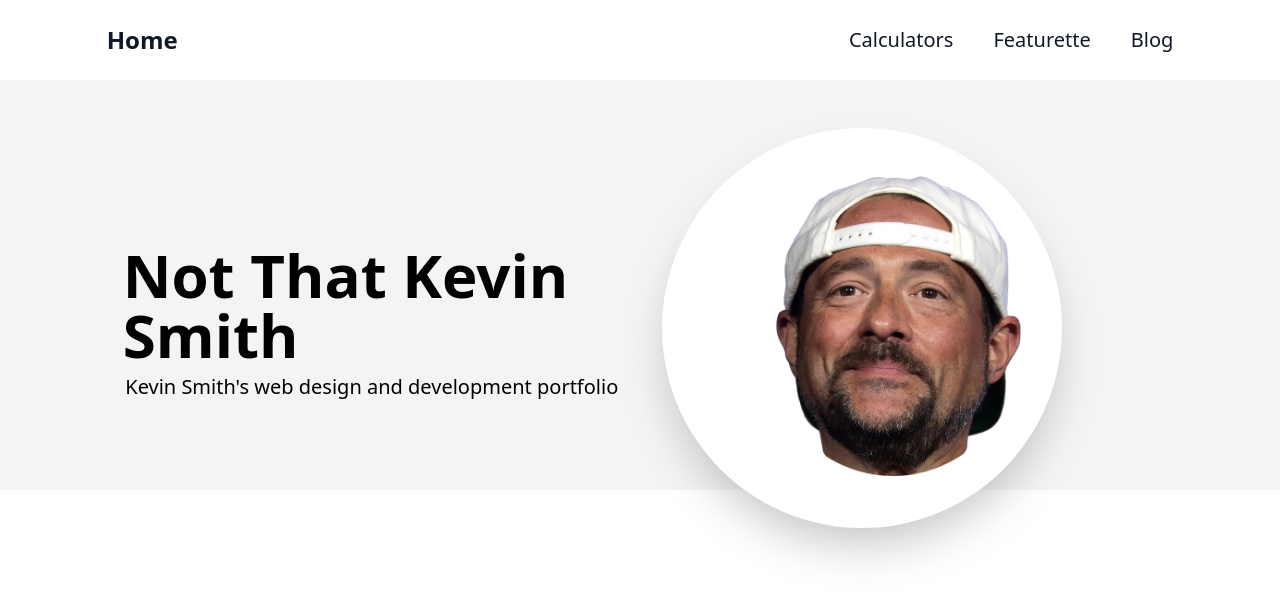
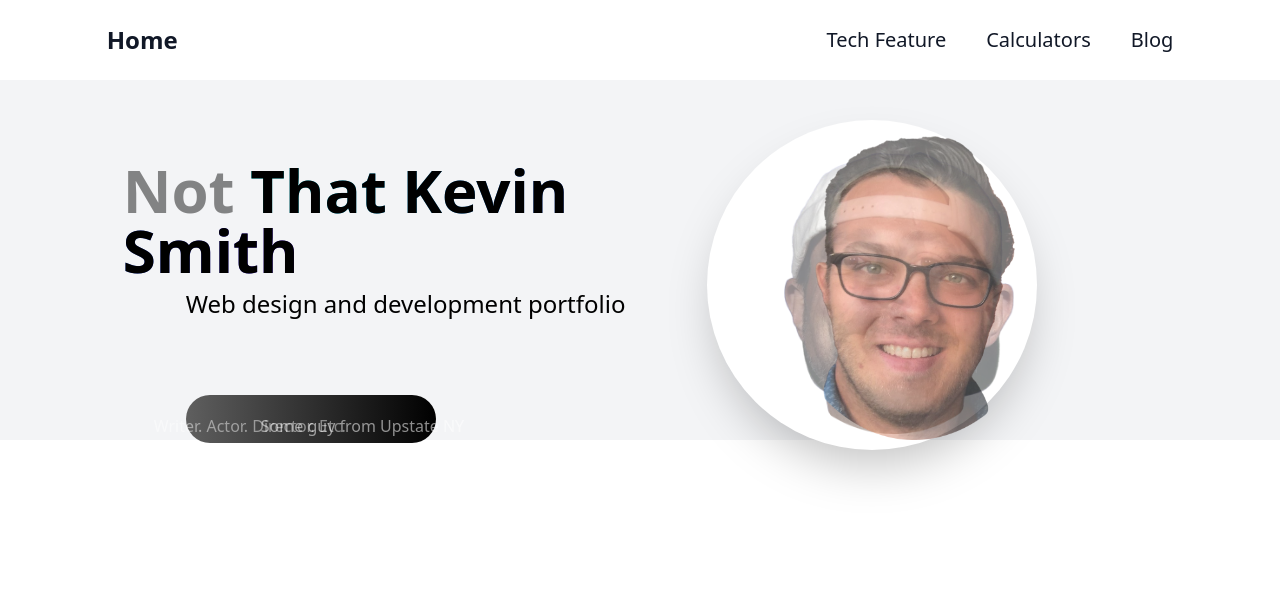
Before and after one commit to ksmith4134/nextjs-frontend, a Next.js app: page / in a window 1280 px wide. Shown: the top 598 px of the page. Built offline with nearby package versions, Linux system fonts and the light colour scheme.

Commit message:
Refined the "Not That Kevin Smith" header

```diff
--- a/components/Nav.js
+++ b/components/Nav.js
@@ -12,13 +12,13 @@ export default function Nav() {
         </div>
         <ul className="flex"> {/* flex place-items-center gap-10 shadow-md */}
           <li className="ml-10">
-            <Link href="/calculators">
-              <a className="text-xl text-black-600 hover:text-sky-500">Calculators</a>
+            <Link href="/featurette">
+              <a className="text-xl text-black-600 hover:text-sky-500">Tech Feature</a>
             </Link>
           </li>
           <li className="ml-10">
-            <Link href="/featurette">
-              <a className="text-xl text-black-600 hover:text-sky-500">Featurette</a>
+            <Link href="/calculators">
+              <a className="text-xl text-black-600 hover:text-sky-500">Calculators</a>
             </Link>
           </li>
           <li className="ml-10">
--- a/pages/index.js
+++ b/pages/index.js
@@ -4,23 +4,27 @@ export default function Home({ posts, categories}) {
   return (
     <div className="">
       <div className="bg-gray-100">
-        <div className='sm:w-11/12 md:w-10/12 mx-auto px-4 pb-2'>
-          <div className='grid grid-cols-12 place-items-center pt-24'>
+        <div className='sm:w-11/12 md:w-10/12 mx-auto px-4 pt-6'>
+          <div className='grid grid-cols-12 place-items-center pt-12'>
             <div className="col-span-6 order-2">
-              <div className='mx-auto text-center relative head-disappear z-10'>
-                <Image src="/head-neck.png" width={245} height={300} /> {/* 0.8151 */}
+              <div className='mx-auto text-center relative z-10 head-disappear'>
+                <Image src="/head-neck.png" width={230} height={282} /> {/* 0.8151 */}
               </div>
-              <div className='absolute top-[14%] left-[62.5%] head-appear z-10'>
-                <Image src="/me-head-only.png" width={245} height={405} /> {/* 0.6047 */}
+              <div className='absolute top-[17%] left-[63.7%] z-10 head-appear'>
+                <Image src="/me-head-only_2.png" width={200} height={304} /> {/* 0.6571 */}
               </div>
-              <div className="bg-white rounded-full w-[400px] h-[400px] shadow-2xl z-0 absolute top-[16%] right-[17%]"></div>
+              <div className="bg-white rounded-full w-[330px] h-[330px] shadow-2xl z-0 absolute top-[15%] right-[19%]"></div>
             </div>
-            <div className="col-span-6 order-1 relative -mt-12">
-              <h1 className='text-6xl font-bold'>
+            <div className="col-span-6 order-1 relative -mt-44">
+              <h1 className='text-6xl font-bold mt-6'>
                 <span className='head-disappear'>Not </span>
-                <span className='h1-gradient'>That Kevin Smith</span> {/*  bg-clip-text bg-gradient-to-r from-teal-500 via bg-sky-500 to-indigo-500 */}
+                <span className='h1-gradient'>That Kevin Smith</span>
               </h1>
-              <h2 className="text-xl mt-2 absolute move-text-right">Kevin Smith's web design and development portfolio</h2>
+              <h2 className="text-2xl mt-2 absolute move-text-right">Web design and development portfolio</h2>
+              <div className='gradient-shift absolute top-[180%] text-md rounded-full py-6 px-4 w-[250px] text-center'>
+              </div>
+              <div className='hide-text text-white absolute top-[193%] left-[6%]'>Writer. Actor. Director. Etc.</div>
+              <div className='show-text text-white absolute top-[193%] left-[26.7%]'>Some guy from Upstate NY</div>
             </div>
           </div>
 
--- a/styles/globals.css
+++ b/styles/globals.css
@@ -87,60 +87,60 @@
 }
 
 .head-disappear {
-  animation: animate-head-dis 15s ease-in-out 0s infinite normal forwards;
+  animation: animate-head-dis 12s ease-in-out 0s infinite normal forwards;
   opacity: 1;
 }
 
 @keyframes animate-head-dis {
   0% {opacity: 1;}
-  40% {opacity: 1;}
-  70% {opacity: 0;}
+  30% {opacity: 1;}
+  60% {opacity: 0;}
   90% {opacity: 0;}
   100% {opacity: 1;}
 }
 
 .head-appear {
-  animation: animate-head-app 15s ease-in-out 0s infinite normal forwards;
+  animation: animate-head-app 12s ease-in-out 0s infinite normal forwards;
   opacity: 0;
 }
 
 @keyframes animate-head-app {
   0% {opacity: 0;}
-  40% {opacity: 0;}
-  70% {opacity: 1;}
+  30% {opacity: 0;}
+  60% {opacity: 1;}
   90% {opacity: 1;}
   100% {opacity: 0;}
 }
 
 .move-text-right {
-  animation: animate-text-left 15s ease-in-out 0s infinite normal forwards;
+  animation: animate-text-left 12s ease-in-out 0s infinite normal forwards;
   left: 0%;
 }
 
 @keyframes animate-text-left {
   0% {left: 0.5%;}
-  40% {left: 0.5%;}
-  70% {left: 22.2%;}
+  30% {left: 0.5%;}
+  60% {left: 22.2%;}
   90% {left: 22.2%;}
   100% {left: 0.5%;}
 }
 
 .h1-gradient {
-  animation: animate-h1-gradient 15s ease-in-out 0s infinite normal forwards;
+  animation: animate-h1-gradient 12s ease-in-out 0s infinite normal forwards;
 }
 
 @keyframes animate-h1-gradient {
   0% {
-    background-clip: none;
-    color: rgb(0, 0, 0);
-    background-image: none;
+    background-clip: text;
+    color: rgb(0, 0, 0, 1);
+    background-image: linear-gradient(to right, rgb(0, 231, 231), rgb(59, 0, 197));
+  }
+  50% {
+    background-clip: text;
+    color: rgb(0, 0, 0, 1);
+    background-image:  linear-gradient(to right, rgb(0, 231, 231), rgb(59, 0, 197));
   }
   60% {
-    background-clip: none;
-    color: rgb(0, 0, 0);
-    background-image: none;
-  }
-  70% {
     background-clip: text;
     color: rgba(0, 0, 0, 0);
     background-image: linear-gradient(to right, rgb(0, 231, 231), rgb(59, 0, 197));
@@ -151,8 +151,69 @@
     background-image: linear-gradient(to right, rgb(0, 231, 231), rgb(59, 0, 197));
   }
   100% {
-    background-clip: none;
-    color: rgb(0, 0, 0);
-    background-image: none;
+    background-clip: text;
+    color: rgb(0, 0, 0, 1);
+    background-image: linear-gradient(to right, rgb(0, 231, 231), rgb(59, 0, 197));
   }
 }
+
+.gradient-shift {
+  animation: animate-gradient 12s ease-in-out 0s infinite normal forwards;
+  left: 1%;
+  background-image: linear-gradient(to right, rgb(0, 231, 231), rgb(59, 0, 197));
+  color: white;
+}
+
+@keyframes animate-gradient {
+  0% {
+    left: 1%;
+    background-image: linear-gradient(to right, rgb(0, 231, 231), rgb(59, 0, 197));
+    color: white;
+  }
+  30% {
+    left: 1%;
+    background-image: linear-gradient(to right, rgb(0, 231, 231), rgb(59, 0, 197));
+    color: white;
+  }
+  60% {
+    left: 22%;
+    background-image: linear-gradient(to right, rgb(95, 95, 95), rgb(0, 0, 0));
+    color: white;
+  }
+  90% {
+    left: 22%;
+    background-image: linear-gradient(to right, rgb(95, 95, 95), rgb(0, 0, 0));
+    color: white;
+  }
+  100% {
+    left: 1%;
+    background-image: linear-gradient(to right, rgb(0, 231, 231), rgb(59, 0, 197));
+    color: white;
+  }
+}
+
+.hide-text {
+  animation: animate-hide-text 12s ease-in-out 0s infinite normal forwards;
+  opacity: 1;
+}
+
+@keyframes animate-hide-text {
+  0% {opacity: 1;}
+  30% {opacity: 1;}
+  60% {opacity: 0;}
+  90% {opacity: 0;}
+  100% {opacity: 1;}
+}
+
+.show-text {
+  animation: animate-show-text 12s ease-in-out 0s infinite normal forwards;
+  opacity: 0;
+}
+
+@keyframes animate-show-text {
+  0% {opacity: 0;}
+  30% {opacity: 0;}
+  60% {opacity: 1;}
+  90% {opacity: 1;}
+  100% {opacity: 0;}
+}
```
Also changed, not shown: public/me-head-only_2.png (added).
